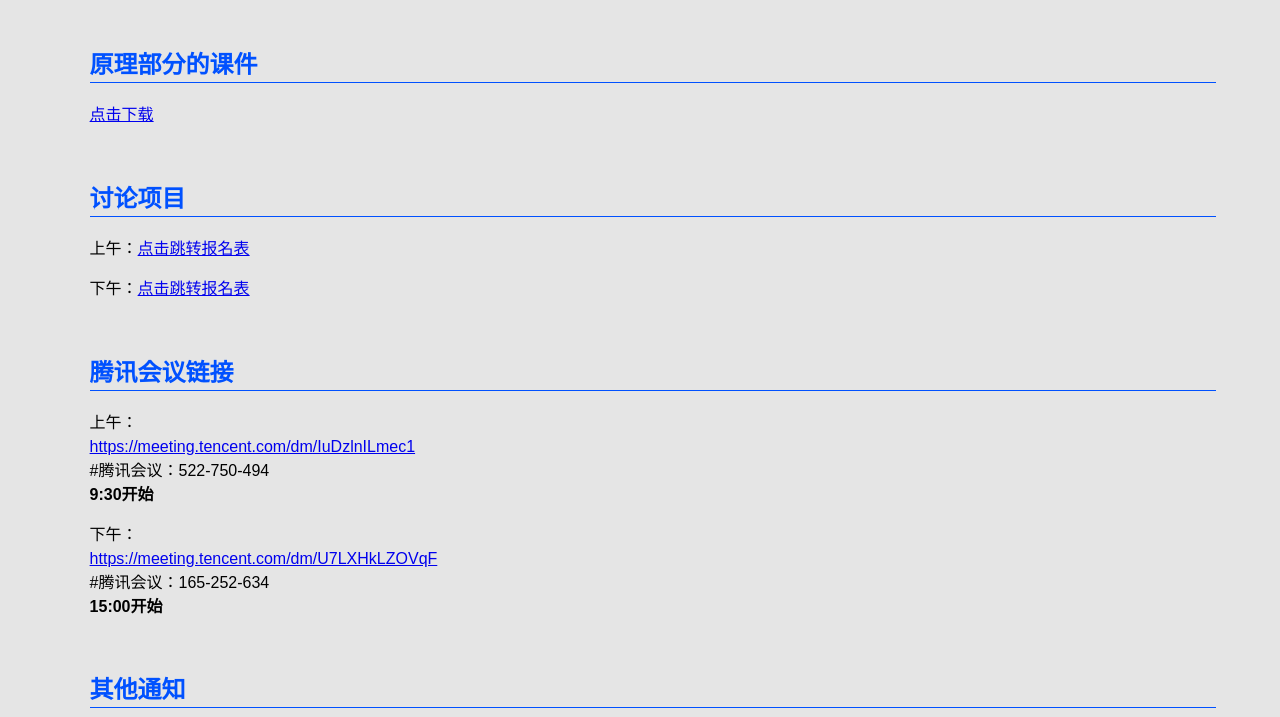
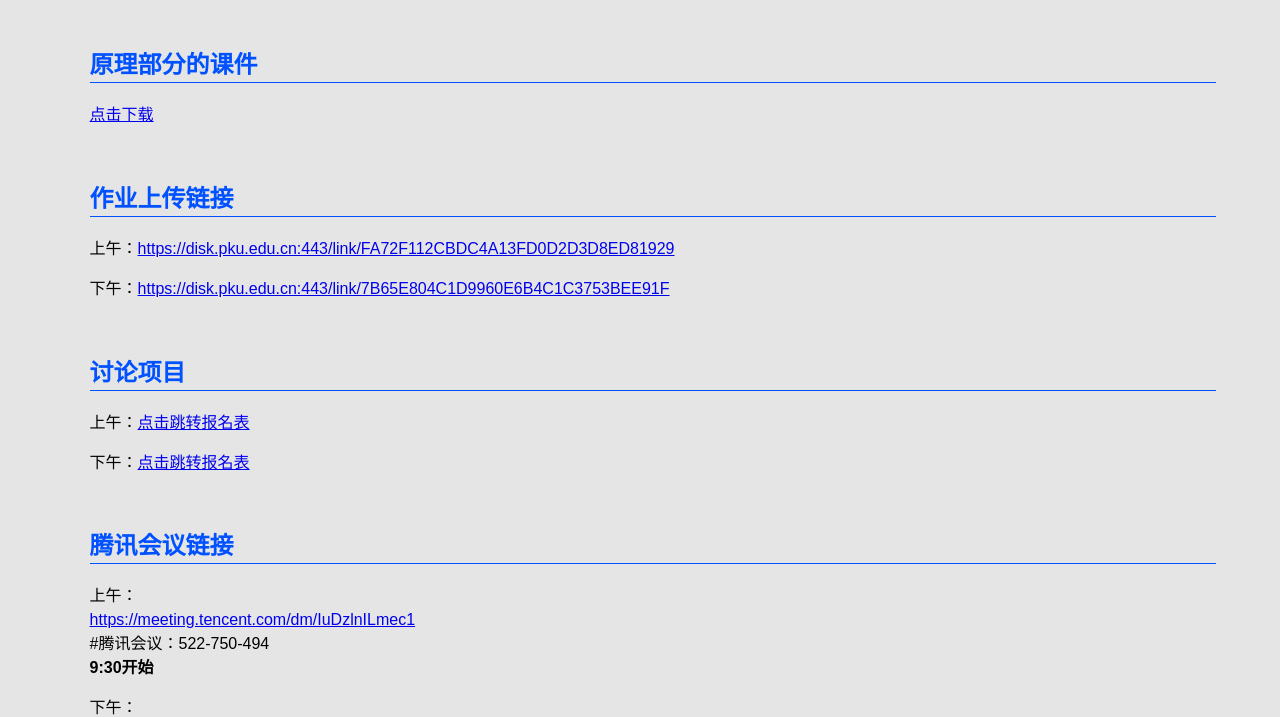
Before and after one commit to CeressGoo/Mercury, a plain HTML site: page 2022/TA/announcement/w13.html in a window 1280 px wide. Shown: the part 98-815 px from the top of the page. Drawn offline with Linux system fonts and the light colour scheme.

Commit message:
Update w13.html

```diff
--- a/2022/TA/announcement/w13.html
+++ b/2022/TA/announcement/w13.html
@@ -11,6 +11,10 @@
 
     <h2>原理部分的课件</h2>
     <p><a href="../pdf/w13_比色法和光度法_谷家桢.pdf">点击下载</a></p>
+
+    <h2>作业上传链接</h2>
+    <p>上午：<a href="https://disk.pku.edu.cn:443/link/FA72F112CBDC4A13FD0D2D3D8ED81929">https://disk.pku.edu.cn:443/link/FA72F112CBDC4A13FD0D2D3D8ED81929</a></p>
+    <p>下午：<a href="https://disk.pku.edu.cn:443/link/7B65E804C1D9960E6B4C1C3753BEE91F">https://disk.pku.edu.cn:443/link/7B65E804C1D9960E6B4C1C3753BEE91F</a></p>
 
     <h2>讨论项目</h2>
     <p>上午：<a href="https://shimo.im/file-invite/mEPiYxmYYmsabCGJ7S5ZYtaJ4gDj6/">点击跳转报名表</a></p>
```
